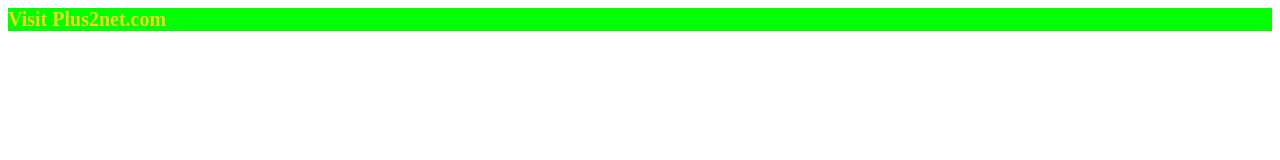
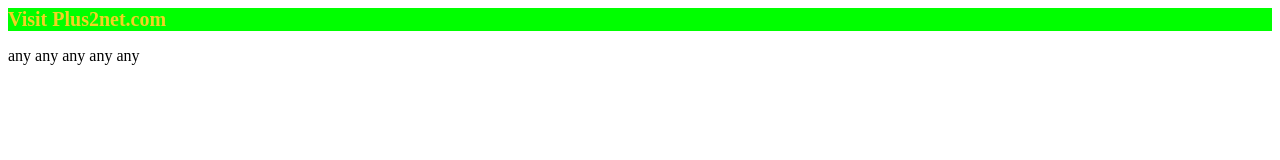
Before and after one commit to Jadhav0001/az-github, a plain HTML site: page recipies.html in a window 1280 px wide. Drawn offline with Linux system fonts and the light colour scheme.

Commit message:
para added

```diff
--- a/recipies.html
+++ b/recipies.html
@@ -13,5 +13,6 @@ text-align: left;
 
 <body>
 <h1 class='display'>Visit Plus2net.com </h1>
+  <p> any any any any any </p>
 </body>
 </html>
```
